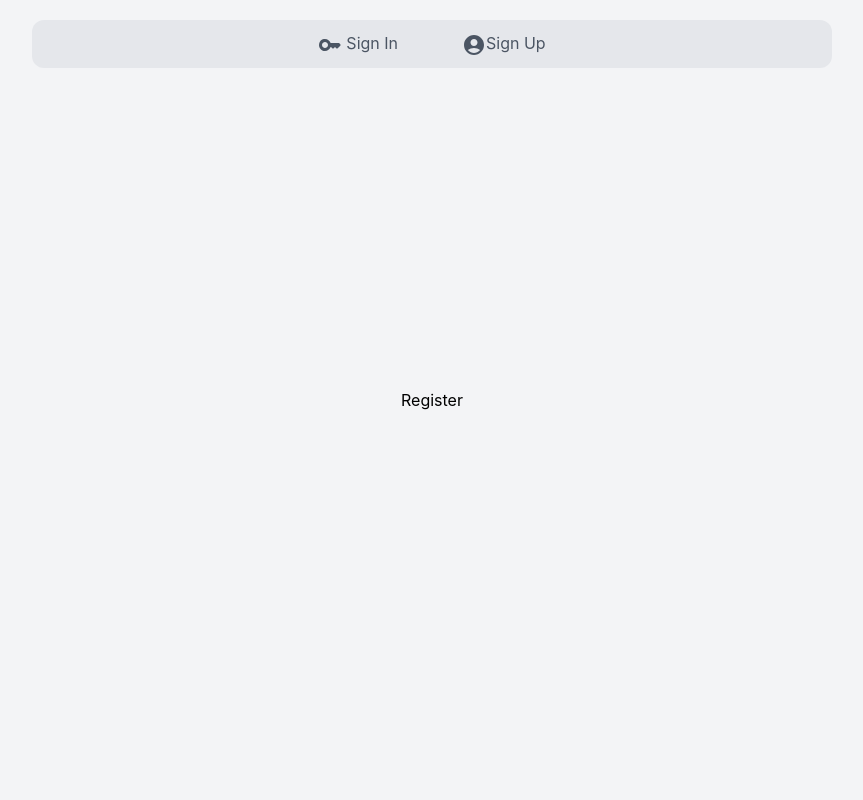
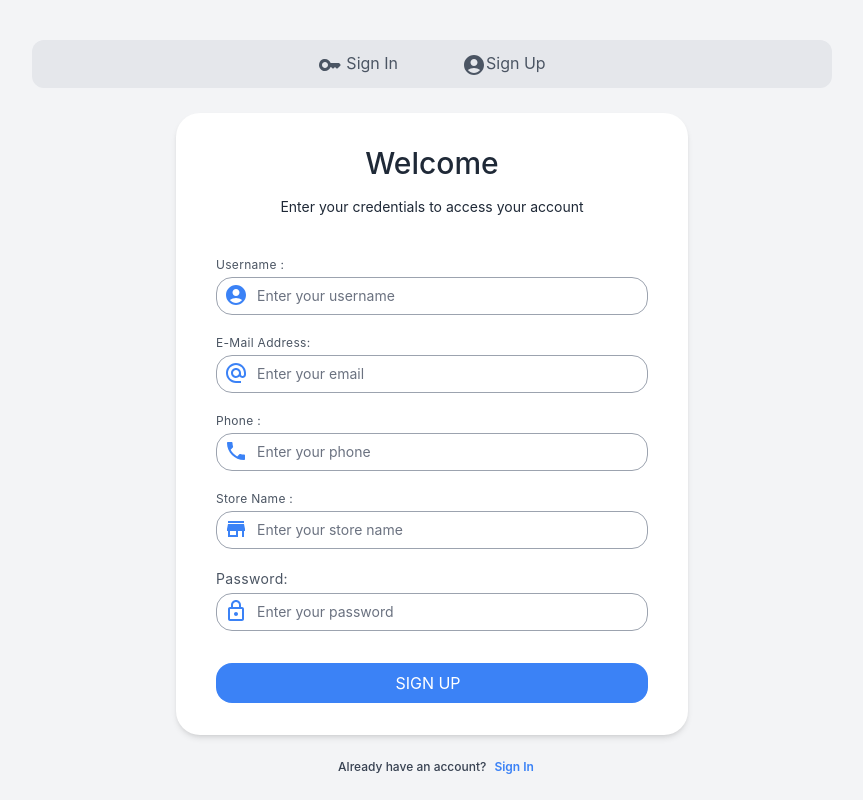
Before and after one commit to baskararestu/FE-cashierapp, a React (Create React App) app: page /register in a window 1280 px wide. Shown: the whole page, without its empty margins (208-1071 px from the left). Built offline with nearby package versions, Linux system fonts and the light colour scheme.

Commit message:
setup layout register,few changed in AuthNav and layout

```diff
--- a/src/components/AuthNav.jsx
+++ b/src/components/AuthNav.jsx
@@ -5,9 +5,10 @@ import AccountCircleRoundedIcon from "@mui/icons-material/AccountCircleRounded";
 
 function AuthNav() {
   const navigate = useNavigate();
+
   return (
-    <div className=" fixed top-5 w-full px-20 text-gray-800 h-20">
-      <div className=" mx-40  bg-gray-200 flex flex-row justify-center items-center h-12 rounded-xl gap-16 text-gray-600">
+    <div className=" mt-10 w-full px-20 text-gray-800 h-1/6 absolute top-0 ">
+      <div className=" mx-40 bg-gray-200 flex flex-row justify-center items-center h-12 rounded-xl gap-16 text-gray-600">
         <div>
           <KeyRoundedIcon />
           <button
--- a/src/components/Layout.jsx
+++ b/src/components/Layout.jsx
@@ -5,7 +5,7 @@ const Layout = ({ children }) => {
   const userToken = localStorage.getItem("user_token");
 
   return (
-    <div className="h-screen flex flex-col overflow-hidden">
+    <div className="h-screen flex flex-col overflow-auto">
       {userToken ? (
         <div className="flex flex-auto">
           <Sidebar />
--- a/src/pages/Login.jsx
+++ b/src/pages/Login.jsx
@@ -45,7 +45,7 @@ function Login() {
       >
         {(props) => {
           return (
-            <div className="fix top-40 min-h-screen flex flex-col items-center justify-center bg-gray-100">
+            <div className="h-screen flex flex-col items-center justify-center bg-gray-100">
               <AuthNav />
               <div
                 className="
--- a/src/pages/Register.jsx
+++ b/src/pages/Register.jsx
@@ -5,6 +5,12 @@ import AuthNav from "../components/AuthNav";
 import { useDispatch, useSelector } from "react-redux";
 import { useNavigate } from "react-router-dom";
 import axios from "axios";
+
+import AccountCircleIcon from "@mui/icons-material/AccountCircle";
+import AlternateEmailOutlinedIcon from "@mui/icons-material/AlternateEmailOutlined";
+import PhoneIcon from "@mui/icons-material/Phone";
+import StoreIcon from "@mui/icons-material/Store";
+import LockOutlinedIcon from "@mui/icons-material/LockOutlined";
 
 function Register() {
   const RegisterSchema = Yup.object().shape({
@@ -58,9 +64,9 @@ function Register() {
       >
         {(props) => {
           return (
-            <div className=" min-h-screen flex flex-col items-center justify-center bg-gray-100">
+            <div className=" flex flex-col items-center justify-center bg-gray-100 min-h-screen">
               <AuthNav />
-              {/* <div
+              <div
                 className="
           flex flex-col
           bg-white
@@ -71,9 +77,10 @@ function Register() {
           lg:px-10
           py-8
           rounded-3xl
-          w-50
-          max-w-md
-          mt-5
+          w-3/4
+          max-w-lg
+          mt-28
+
         "
               >
                 <div className="font-medium self-center text-xl sm:text-3xl text-gray-800">
@@ -84,12 +91,28 @@ function Register() {
                 </div>
 
                 <div className="mt-10 ">
-                  <Form action="#" method="POST">
+                  <Form action="#" method="POST" className="">
                     <div className="flex flex-col mb-5">
                       <label className="mb-1 text-xs tracking-wide text-gray-600">
                         Username :
                       </label>
                       <div className="relative">
+                        <div
+                          className="
+                    inline-block
+                    items-center
+                    justify-center
+                    absolute
+                    position
+                    left-2
+                    top-1
+                    h-full
+                    w-10
+                    text-blue-500
+                  "
+                        >
+                          <AccountCircleIcon />
+                        </div>
                         <Field
                           name="username"
                           autoComplete="username"
@@ -121,6 +144,22 @@ function Register() {
                         E-Mail Address:
                       </label>
                       <div className="relative">
+                        <div
+                          className="
+                    inline-block
+                    items-center
+                    justify-center
+                    absolute
+                    position
+                    left-2
+                    top-1
+                    h-full
+                    w-10
+                    text-blue-500
+                  "
+                        >
+                          <AlternateEmailOutlinedIcon />
+                        </div>
                         <Field
                           id="email"
                           type="email"
@@ -151,6 +190,22 @@ function Register() {
                         Phone :
                       </label>
                       <div className="relative">
+                        <div
+                          className="
+                    inline-block
+                    items-center
+                    justify-center
+                    absolute
+                    position
+                    left-2
+                    top-1
+                    h-full
+                    w-10
+                    text-blue-500
+                  "
+                        >
+                          <PhoneIcon />
+                        </div>
                         <Field
                           name="phone"
                           autoComplete="phone"
@@ -179,6 +234,22 @@ function Register() {
                         Store Name :
                       </label>
                       <div className="relative">
+                        <div
+                          className="
+                    inline-block
+                    items-center
+                    justify-center
+                    absolute
+                    position
+                    left-2
+                    top-1
+                    h-full
+                    w-10
+                    text-blue-500
+                  "
+                        >
+                          <StoreIcon />
+                        </div>
                         <Field
                           name="store_name"
                           autoComplete="store_name"
@@ -212,33 +283,19 @@ function Register() {
                       <div className="relative">
                         <div
                           className="
-                    inline-flex
+                    inline-block
                     items-center
                     justify-center
                     absolute
-                    left-0
-                    top-0
+                    position
+                    left-2
+                    top-1
                     h-full
                     w-10
-                    text-gray-400
+                    text-blue-500
                   "
                         >
-                          <span>
-                            <svg
-                              fill="none"
-                              strokeWidth="1.5"
-                              viewBox="0 0 24 24"
-                              xmlns="http://www.w3.org/2000/svg"
-                              aria-hidden="true"
-                              className="w-6 stroke-blue-500 absolute top-1.5 left-1.5"
-                            >
-                              <path
-                                strokeLinecap="round"
-                                strokeLinejoin="round"
-                                d="M16.5 10.5V6.75a4.5 4.5 0 10-9 0v3.75m-.75 11.25h10.5a2.25 2.25 0 002.25-2.25v-6.75a2.25 2.25 0 00-2.25-2.25H6.75a2.25 2.25 0 00-2.25 2.25v6.75a2.25 2.25 0 002.25 2.25z"
-                              ></path>
-                            </svg>
-                          </span>
+                          <LockOutlinedIcon />
                         </div>
 
                         <Field
@@ -265,14 +322,6 @@ function Register() {
                           style={{ color: "red", fontSize: "12px" }}
                         />
                       </div>
-                      <div className="mt-5 flex flex-row justify-end">
-                        <a
-                          href="/user/forget-password"
-                          className="text-xs ml-2 text-blue-500 font-semibold hover:underline "
-                        >
-                          Forget Password?
-                        </a>
-                      </div>
                     </div>
 
                     <div className="flex w-full">
@@ -296,26 +345,13 @@ function Register() {
                   ease-in
                 "
                       >
-                        <span className="mr-2 uppercase">Sign In</span>
-                        <span>
-                          <svg
-                            className="h-6 w-6"
-                            fill="none"
-                            strokeLinecap="round"
-                            strokeLinejoin="round"
-                            strokeWidth="2"
-                            viewBox="0 0 24 24"
-                            stroke="currentColor"
-                          >
-                            <path d="M13 9l3 3m0 0l-3 3m3-3H8m13 0a9 9 0 11-18 0 9 9 0 0118 0z" />
-                          </svg>
-                        </span>
+                        <span className="mr-2 uppercase">Sign Up</span>
                       </button>
                     </div>
                   </Form>
                 </div>
               </div>
-              <div className="flex justify-center items-center mt-6">
+              <div className="flex justify-center items-center my-6">
                 <a
                   href="#"
                   target="_blank"
@@ -328,17 +364,16 @@ function Register() {
           "
                 >
                   <span className="ml-2">
-                    You don't have an account?
+                    Already have an account?
                     <a
                       href="/register"
                       className="text-xs ml-2 text-blue-500 font-semibold hover:underline"
                     >
-                      Register now
+                      Sign In
                     </a>
                   </span>
                 </a>
-              </div> */}
-              Register
+              </div>
             </div>
           );
         }}
```
